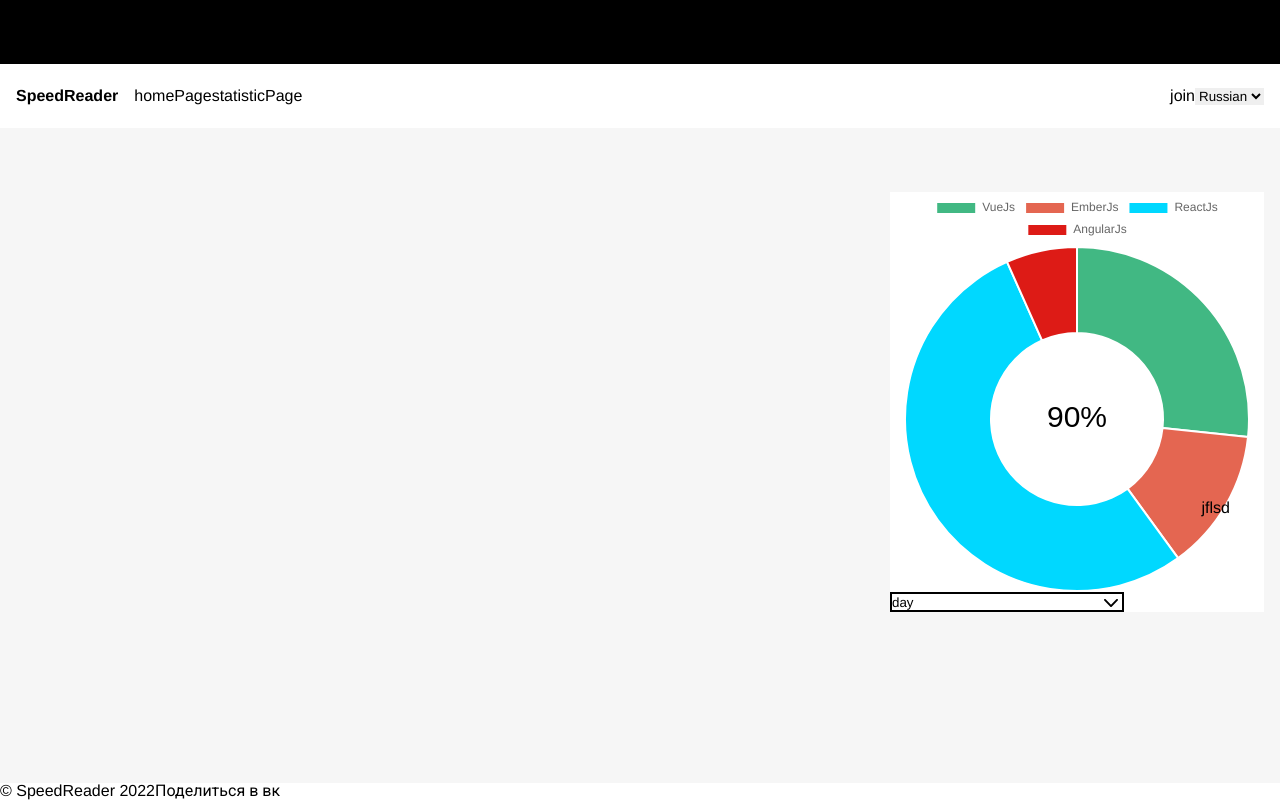
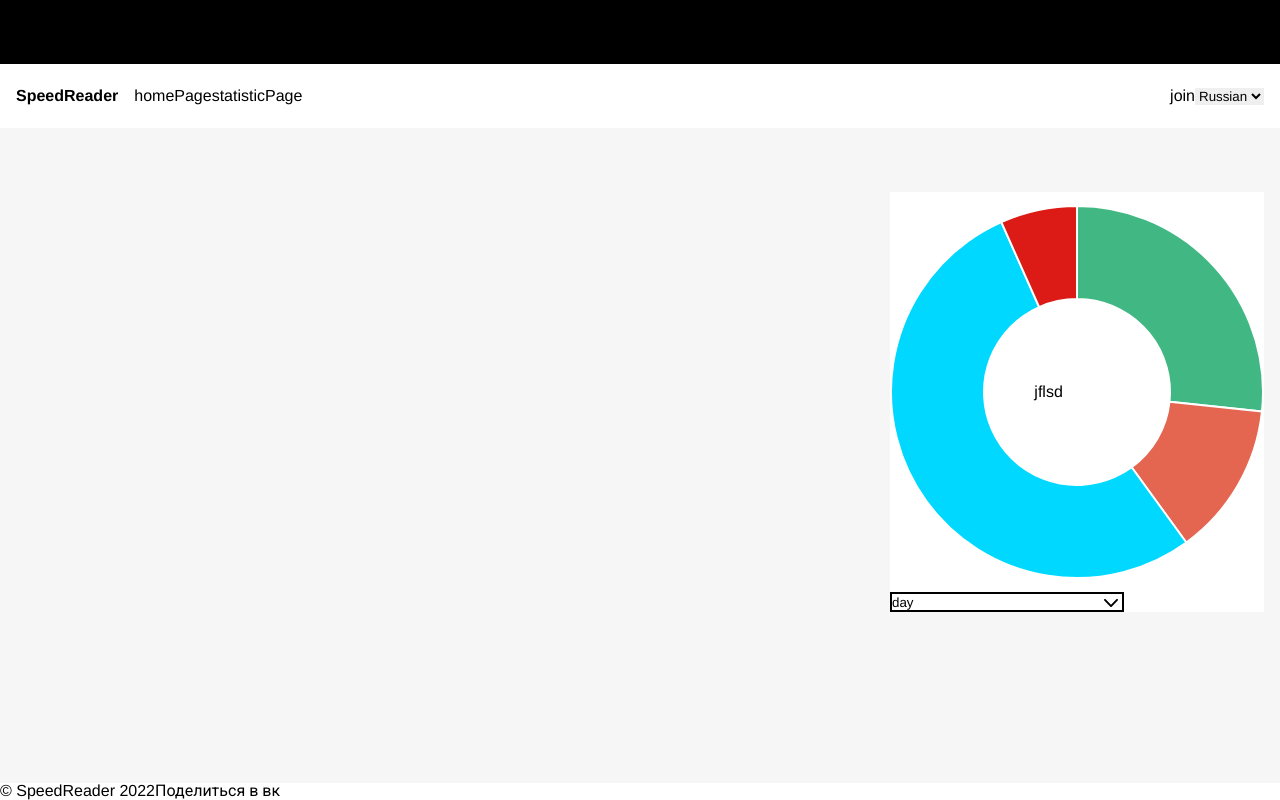
Before and after one commit to gasheva/Speed_Reader, a Vue app: page /statistic in a window 1280 px wide. Built offline with nearby package versions, Linux system fonts and the light colour scheme; a web font is replaced by a local one.

Commit message:
feat: remove chart plugin

```diff
--- a/src/components/components/Statistic/data/doughnutChartPlugin.ts
+++ /dev/null
@@ -1,44 +0,0 @@
-export const plugin = {
-    id: 'custom_canvas_background_color',
-    beforeDraw: function (chart:any) {
-        if (chart.config.options.elements?.center) {
-            //Get ctx from string
-            let ctx = chart.ctx;
-
-            //Get options from the center object in options
-            let centerConfig = chart.config.options.elements.center;
-            let fontStyle = centerConfig.fontStyle || 'Arial';
-            let txt = centerConfig.text;
-            let color = centerConfig.color || '#000';
-            let sidePadding = centerConfig.sidePadding || 20;
-            let sidePaddingCalculated = (sidePadding/100) * (chart.innerRadius * 2)
-            //Start with a base font of 30px
-            ctx.font = "30px " + fontStyle;
-
-            //Get the width of the string and also the width of the element minus 10 to give it 5px side padding
-            let stringWidth = ctx.measureText(txt).width;
-            let elementWidth = (chart.innerRadius * 2) - sidePaddingCalculated;
-
-            // Find out how much the font can grow in width.
-            let widthRatio = elementWidth / stringWidth;
-            let newFontSize = Math.floor(30 * widthRatio);
-            let elementHeight = (chart.innerRadius * 2);
-
-            // Pick a new font size so it will not be larger than the height of label.
-            let fontSizeToUse = Math.min(newFontSize, elementHeight);
-
-            //Set font settings to draw it correctly.
-            ctx.textAlign = 'center';
-            ctx.textBaseline = 'middle';
-            let centerX = ((chart.chartArea.left + chart.chartArea.right) / 2);
-            let centerY = ((chart.chartArea.top + chart.chartArea.bottom) / 2);
-            ctx.font = fontSizeToUse+"px " + fontStyle;
-            ctx.fillStyle = color;
-
-            //Draw text in center
-            ctx.fillText(txt, centerX, centerY);
-            ctx.computedCenterX = centerX;
-            ctx.computedCenterY = centerY;
-        }
-    }
-};
--- a/src/views/StatisticView.vue
+++ b/src/views/StatisticView.vue
@@ -4,18 +4,20 @@
             <template #main-tile>
             </template>
             <template #right-tile>
+                <section class="statistic-wrapper">
                     <Doughnut
                             ref="doughnutRef"
                             v-if="loaded"
                             :chart-data="chartData"
                             :chart-options="chartOptions"
-                        :plugins="[plugin]"
                             @click="onClick"
                     />
-                <div class="pos"
-                     ref="calendarRef"
-                >jflsd
+                    <div class="calendar"
+                         @click="calendarClickHandler"
+                    >
+                        jflsd
                     </div>
+                </section>
                 <statistic-tile/>
             </template>
         </main-section-wrapper>
@@ -31,14 +33,11 @@ export default {
 import MainSectionWrapper from '@/components/app/MainSectionWrapper.vue';
 import StatisticTile from '@/components/components/Statistic/StatisticTile.vue';
 
-import {plugin} from '@/components/components/Statistic/data/doughnutChartPlugin';
 import {Doughnut} from 'vue-chartjs';
-import {Chart as ChartJS, Title, Tooltip, Legend, ArcElement, CategoryScale, Plugin} from 'chart.js';
-import {onBeforeMount, onBeforeUnmount, onBeforeUpdate, onMounted, ref, watch} from 'vue';
-import {getBreakpoint} from '@/utils/utils';
-import {useStore} from 'vuex';
+import {Chart as ChartJS, Title, Tooltip, ArcElement, CategoryScale} from 'chart.js';
+import {ref} from 'vue';
 
-ChartJS.register(Title, Tooltip, Legend, ArcElement, CategoryScale);
+ChartJS.register(Title, Tooltip, ArcElement, CategoryScale);
 
 const loaded = true;
 const chartData = {
@@ -59,12 +58,6 @@ const chartOptions = {
             bottom: 0
         }
     },
-    elements: {
-        center: {
-            text: '90%',
-            sidePadding: 60
-        }
-    }
 };
 
 const onClick = (info: any) => {
@@ -72,28 +65,22 @@ const onClick = (info: any) => {
 };
 
 const doughnutRef = ref(null);
-const store = useStore();
-const calendarRef = ref(null);
 
-watch(() => store.state.breakpoint, () => {
-    const clientRect = doughnutRef.value.$el.getClientRects()[0];
-    const ctx = doughnutRef.value.chart.ctx;
-    console.log(ctx);
-    console.log(clientRect[0]);
-    calendarRef.value.style.left = `${clientRect.left+ctx.computedCenterX}px`;
-    calendarRef.value.style.top = `${clientRect.top+ctx.computedCenterY}px`;
-});
+const calendarClickHandler = () => {
 
-onBeforeUnmount(() => {
-    console.log('doughnutRef', doughnutRef.value.chart.ctx);
-});
-
+};
 </script>
 
 <style lang="scss" scoped>
-.pos {
+.statistic-wrapper {
+  position: relative;
+}
+
+.calendar {
   position: absolute;
-  right: 50px;
-  top: 500px;
+  top: 50%;
+  right: 50%;
+  transform: translate(-50%, -50%);
+  text-align: center;
 }
 </style>
```
Lines whose indentation alone changed are shown as unchanged.
